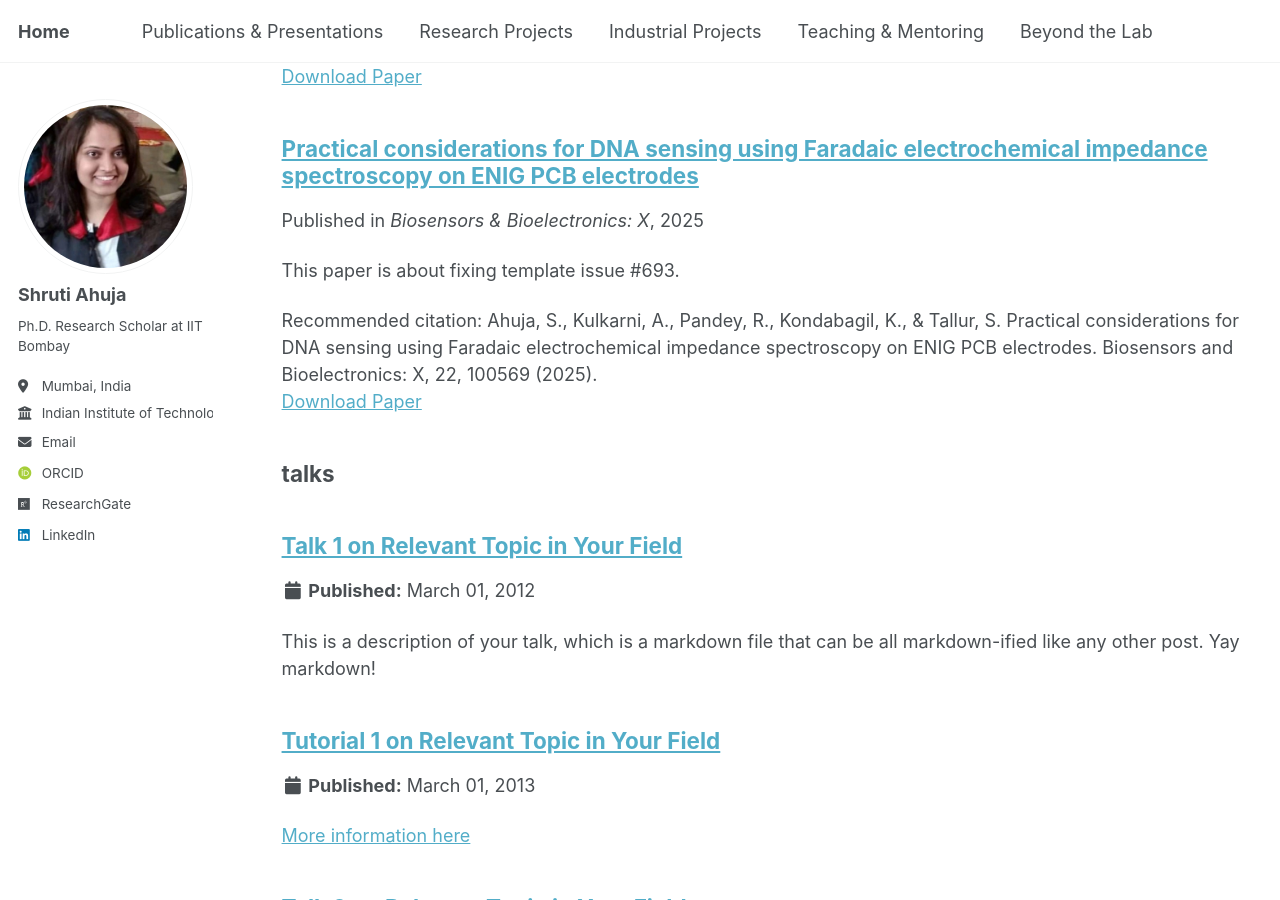
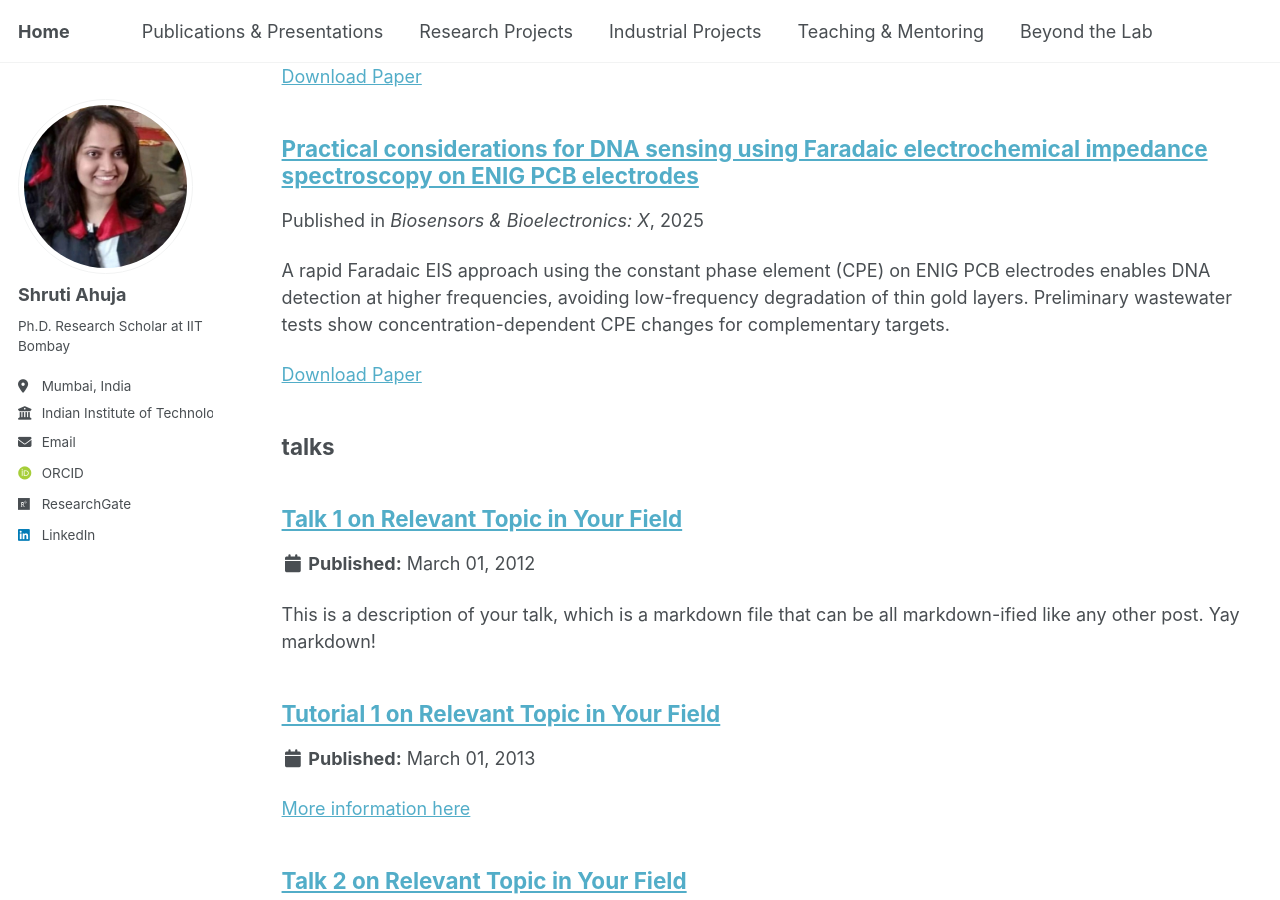
Before and after one commit to shrutiahuja/shrutiahuja.github.io, a Jekyll site: the page built from _pages/sitemap.md, in a window 1280 px wide and 900 px high, scrolled down 4882 px. Built offline with Jekyll 4.4.1, drawn with Linux system fonts in a browser that asks for light colours; some web fonts are replaced; a script that is not in the unit is left out; part of the change alters nothing that is shown.

Commit message:
Update 2025-03-01-practical.md

```diff
--- a/_publications/2025-03-01-practical.md
+++ b/_publications/2025-03-01-practical.md
@@ -3,11 +3,28 @@ title: "Practical considerations for DNA sensing using Faradaic electrochemical
 collection: publications
 category: conferences
 permalink: /publication/2025-03-01-practical.md
-excerpt: 'This paper is about fixing template issue #693.'
+excerpt: 'A rapid Faradaic EIS approach using the constant phase element (CPE) on ENIG PCB electrodes enables DNA detection at higher frequencies, avoiding low-frequency degradation of thin gold layers. Preliminary wastewater tests show concentration-dependent CPE changes for complementary targets.'
 date: 2025-03-01
 venue: 'Biosensors & Bioelectronics: X'
 paperurl: 'https://doi.org/10.1016/j.biosx.2024.100569'
-citation: 'Ahuja, S., Kulkarni, A., Pandey, R., Kondabagil, K., & Tallur, S. Practical considerations for DNA sensing using Faradaic electrochemical impedance spectroscopy on ENIG PCB electrodes. Biosensors and Bioelectronics: X, 22, 100569 (2025).'
+Recommended citation: 'Ahuja, S., Kulkarni, A., Pandey, R., Kondabagil, K., & Tallur, S. Practical considerations for DNA sensing using Faradaic electrochemical impedance spectroscopy on ENIG PCB electrodes. Biosensors and Bioelectronics: X, 22, 100569 (2025).'
 ---
+## Objective:
 
-The contents above will be part of a list of publications, if the user clicks the link for the publication than the contents of section will be rendered as a full page, allowing you to provide more information about the paper for the reader. When publications are displayed as a single page, the contents of the above "citation" field will automatically be included below this section in a smaller font.
+
+## Background:
+Electroless nickel immersion gold (ENIG) finish printed circuit board (PCB) substrates offer a cost-effective solution for electrochemical sensing of biomolecules. Electrochemical impedance spectroscopy (EIS) is highly sensitive and can differentiate between bioelectrochemical circuit elements over a wide frequency range. Traditional Faradaic EIS measurements often focus on charge transfer resistance
+ to determine analyte concentration. However, the long measurement time required to perform such EIS measurements down to very low frequencies (typically 0.1 Hz) can adversely affect the ENIG PCB due to gold layer degradation and copper corrosion.
+
+## Methods:
+ENIG PCB electrodes were biofunctionalized with a thiol-terminated ssDNA probe complementary to the E.coli uidA gene (166 bp). Column-purified complementary and non-complementary amplicons (166 bp, 117 bp, 584 bp) were prepared by standard culture, nucleic-acid extraction, cDNA synthesis (for Phi6), PCR amplification, gel purification and dilution (0–50 ng/µL). Denatured single-stranded targets (2 µL) were dropcast onto probe-functionalized electrodes, incubated, rinsed, and measured with Faradaic EIS using 2 mM potassium ferrocyanide as redox probe. EIS spectra were acquired from 10 Hz–100 kHz (31 points) with 10 mV AC amplitude and −0.195 V DC bias; measurements were performed in triplicate on separate electrodes and fitted to a Randles circuit incorporating a CPE to extract Qdl and n. Specificity was assessed using non-complementary amplicons and wastewater-derived unpurified PCR products (E. coli and Phi6). All experiments were performed in triplicate on independently functionalized electrodes.
+
+## Results:
+CPE magnitude (Qdl, normalized) exhibited a concentration-dependent, non-monotonic trend for the complementary 166 bp target: Qdl increased up to ≈10 ng/µL then decreased at higher concentrations (steric hinerance). Non-complementary targets showed no significant change. Bode and Nyquist analyses confirmed capacitive behaviour (n ≈ 0.8–0.9). Operating EIS from 10 Hz upwards reduced scan time from ≈10 min to ≈15 s and avoided observable ENIG degradation that occurs with low-frequency scans. Preliminary wastewater tests showed statistically significant differences between undiluted and ten-fold diluted complementary samples versus NTC for the 166 bp target, supporting feasibility for environmental samples, though electrode-to-electrode variability and calibration against qPCR remain necessary for quantitation.
+
+## Conclusion:
+Measuring the CPE at higher frequencies provides a rapid, sensitive alternative to Rct-based Faradaic EIS on ENIG PCBs, preserving electrode integrity while enabling specific detection of target amplicons (uidA, 166 bp) and preliminary detection from wastewater. The approach reduces measurement time, reveals concentration-dependent CPE behaviour that must be considered for quantification, and is promising for low-cost environmental DNA surveillance pending improvements in electrode reproducibility and calibration against molecular standards.
+
+**Recommended citation:** 'Ahuja, S., Kulkarni, A., Pandey, R., Kondabagil, K., & Tallur, S. Practical considerations for DNA sensing using Faradaic electrochemical impedance spectroscopy on ENIG PCB electrodes. Biosensors and Bioelectronics: X, 22, 100569 (2025).
+
+👉 [View Paper]({{ page.paperurl }})
```
